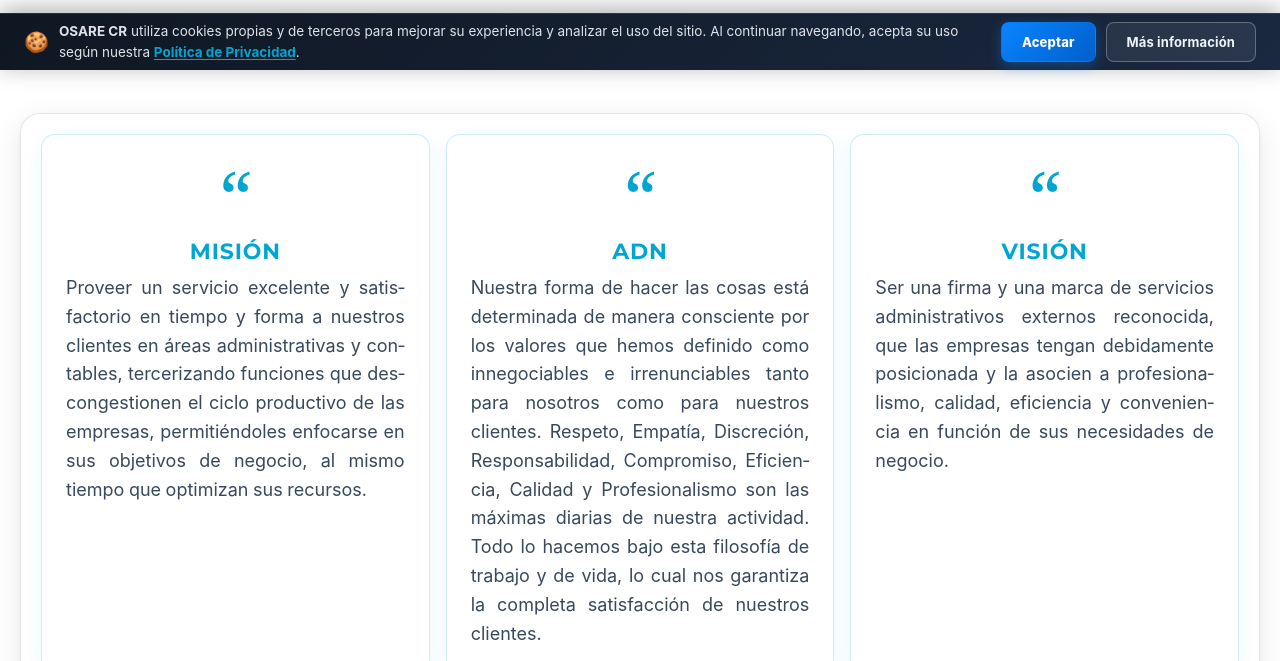
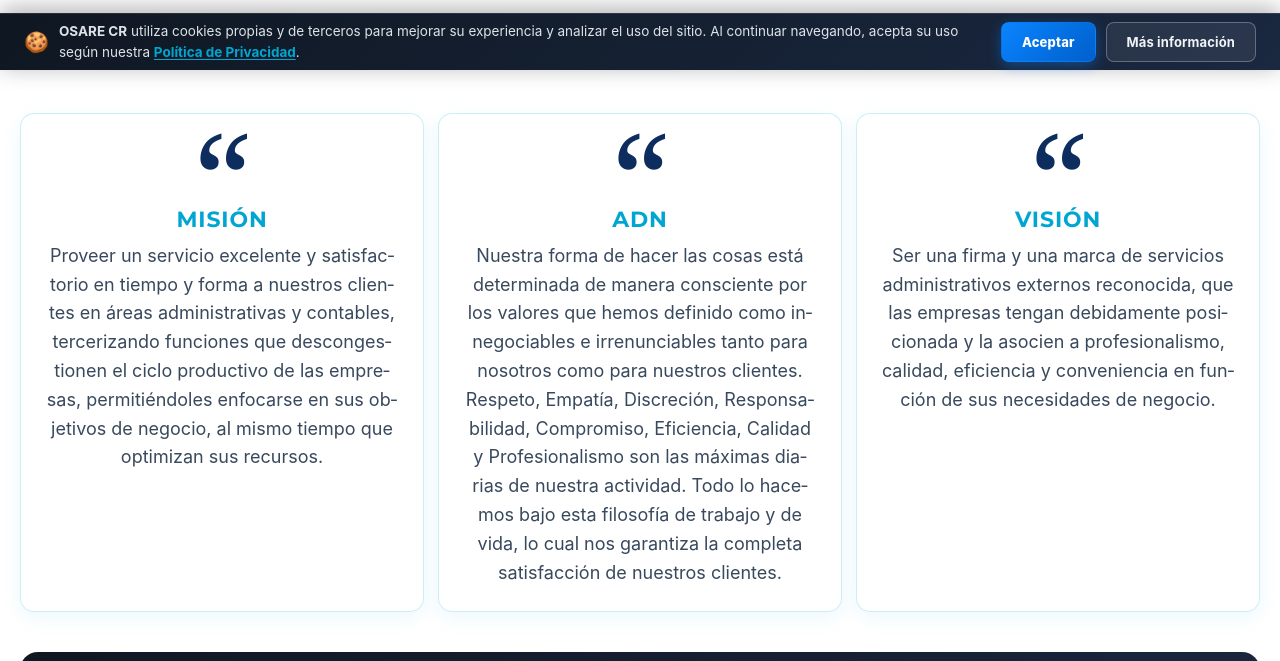
Before and after one commit to johandevcr-eng/OSARE, a plain HTML site: page acerca-de.html in a window 1280 px wide. Shown: the part 730-1391 px from the top of the page. Drawn offline with Linux system fonts and the light colour scheme.

Commit message:
Mejora cards misión, visión y ADN
Co-authored-by: Copilot <copilot@github.com>

```diff
--- a/acerca-de.css
+++ b/acerca-de.css
@@ -149,14 +149,14 @@
 
 
 .about-principles {
-	background: var(--card-bg);
+	background: transparent;
 	display: grid;
 	grid-template-columns: repeat(3, minmax(0, 1fr));
-	gap: 16px;
-	border-radius: 20px;
-	padding: 20px;
-	border: 1px solid var(--card-border);
-	box-shadow: var(--panel-shadow);
+	gap: 14px;
+	border-radius: 0;
+	padding: 0;
+	border: 0;
+	box-shadow: none;
 }
 
 .principle-block {
@@ -166,16 +166,17 @@
 	border: 1px solid rgba(14, 172, 216, 0.2);
 	box-shadow: 0 6px 20px rgba(14, 172, 216, 0.08);
 	position: relative;
+	text-align: center;
 }
 
 .principle-block::before {
 	content: '\201C';
 	display: block;
-	font-size: 72px;
-	line-height: 1;
-	color: var(--accent);
+	font-size: clamp(100px, 10vw, 160px);
+	line-height: 0.6;
+	margin-bottom: -8px;
+	color: #0c2d5e;
 	font-family: Georgia, serif;
-	margin-bottom: 8px;
 	text-align: center;
 }
 
@@ -193,8 +194,8 @@
 	color: var(--text-muted);
 	line-height: 1.6;
 	font-size: 18px;
-	text-align: justify;
-	word-spacing: -0.5px;
+	text-align: center;
+	word-spacing: 0;
 	hyphens: auto;
 }
 
@@ -238,7 +239,7 @@
 @media (max-width: 700px) {
 	.about-card,
 	.principle-block {
-		padding: 14px;
+		padding: 14px 16px;
 	}
 
 	.about-hero-column h2 {
@@ -252,6 +253,10 @@
 	.about-card p,
 	.about-hero p {
 		font-size: clamp(15px, 4.3vw, 19px);
+	}
+
+	.principle-block::before {
+		font-size: clamp(90px, 18vw, 130px);
 	}
 }
 
```
